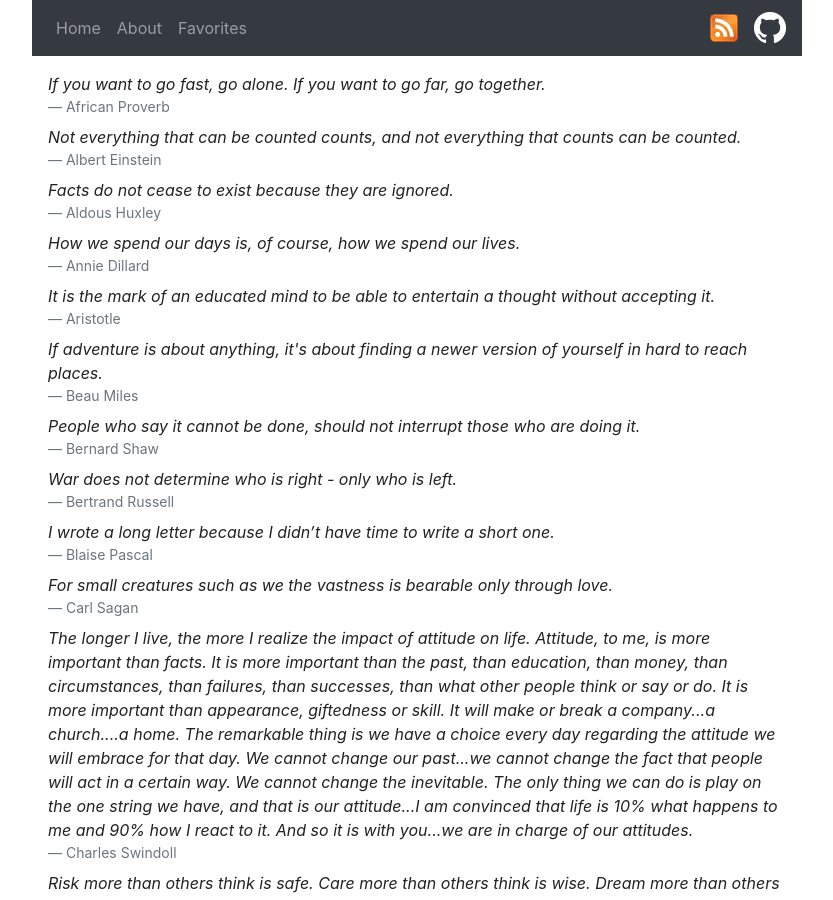
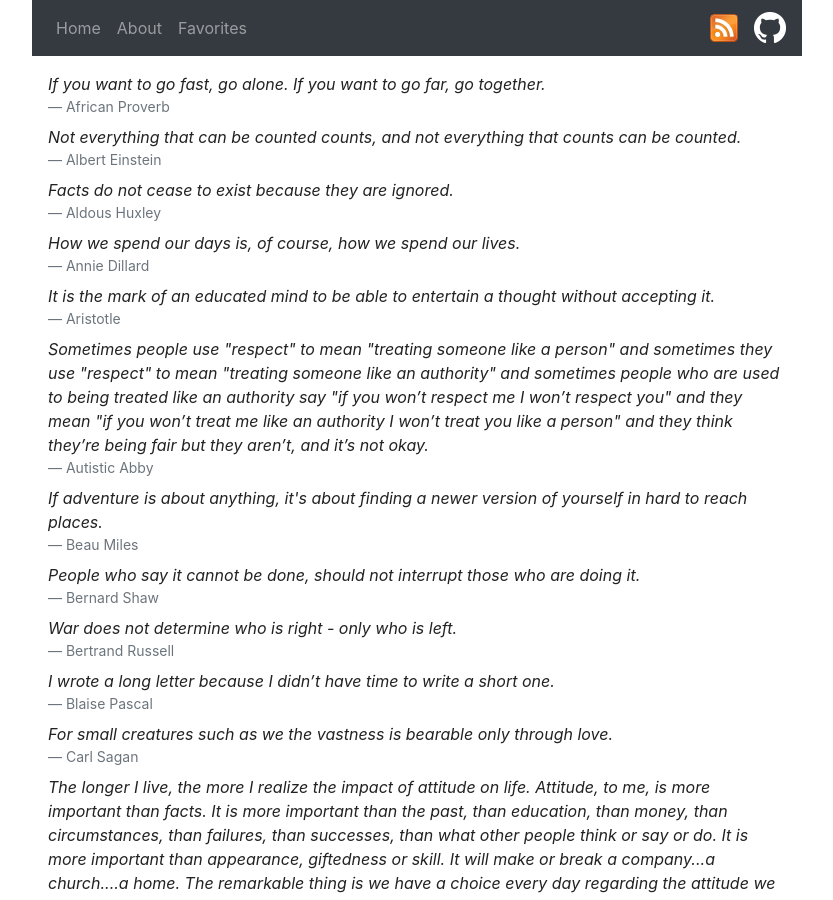
Before and after one commit to mackorone/mackorone.github.io, a Jekyll site: the page built from quotes.html, in a window 1280 px wide and 900 px high. Shown: the whole window, without its empty margins (223-1056 px from the left). Built offline with Jekyll 4.4.1, drawn with Linux system fonts in a browser that asks for light colours; some of the changed text lies outside the part shown.

Commit message:
Add more quotes

```diff
--- a/_data/quotes.yml
+++ b/_data/quotes.yml
@@ -58,7 +58,7 @@
   source: J. K. Rowling
 - quote: With great power comes great responsibility.
   source: Voltaire
-- quote: People are often unreasonable, illogical and self centered; Forgive them anyway.  If you are kind, people may accuse you of selfish, ulterior motives; Be kind anyway.  If you are successful, you will win some false friends and some true enemies; Succeed anyway.  If you are honest and frank, people may cheat you; Be honest and frank anyway.  What you spend years building, someone could destroy overnight; Build anyway.  If you find serenity and happiness, they may be jealous; Be happy anyway.  The good you do today, people will often forget tomorrow; Do good anyway.  Give the world the best you have, and it may never be enough; Give the world the best you've got anyway.  You see, in the final analysis, it is between you and your God; It was never between you and them anyway.
+- quote: People are often unreasonable, illogical and self centered; Forgive them anyway. If you are kind, people may accuse you of selfish, ulterior motives; Be kind anyway. If you are successful, you will win some false friends and some true enemies; Succeed anyway. If you are honest and frank, people may cheat you; Be honest and frank anyway. What you spend years building, someone could destroy overnight; Build anyway. If you find serenity and happiness, they may be jealous; Be happy anyway. The good you do today, people will often forget tomorrow; Do good anyway. Give the world the best you have, and it may never be enough; Give the world the best you've got anyway. You see, in the final analysis, it is between you and your God; It was never between you and them anyway.
   source: Mother Teresa
 - quote: War does not determine who is right - only who is left.
   source: Bertrand Russell
@@ -74,7 +74,11 @@
   source: Dan Kelley
 - quote: How we spend our days is, of course, how we spend our lives.
   source: Annie Dillard
-- quote:  I heard this story about a fish. He swims up to this older fish and says, "I'm trying to find this thing they call the ocean." "The ocean?" says the older fish. "That's what you're in right now." "This?" says the young fish. "This is water. What I want is the ocean."
+- quote: I heard this story about a fish. He swims up to this older fish and says, "I'm trying to find this thing they call the ocean." "The ocean?" says the older fish. "That's what you're in right now." "This?" says the young fish. "This is water. What I want is the ocean."
   source: Disney, Soul
 - quote: If adventure is about anything, it's about finding a newer version of yourself in hard to reach places.
-  source:  Beau Miles
+  source: Beau Miles
+- quote: Sometimes people use "respect" to mean "treating someone like a person" and sometimes they use "respect" to mean "treating someone like an authority" and sometimes people who are used to being treated like an authority say "if you won’t respect me I won’t respect you" and they mean "if you won’t treat me like an authority I won’t treat you like a person" and they think they’re being fair but they aren’t, and it’s not okay.
+  source: Autistic Abby
+- quote: Marriage is hard. Divorce is hard. Choose your hard. Obesity is hard. Being fit is hard. Choose your hard. Being in debt is hard. Being financially disciplined is hard. Choose your hard. Communication is hard. Not communicating is hard. Choose your hard. Life will never be easy. It will always be hard. But we can choose our hard. Pick wisely.
+  source: Unknown
```
